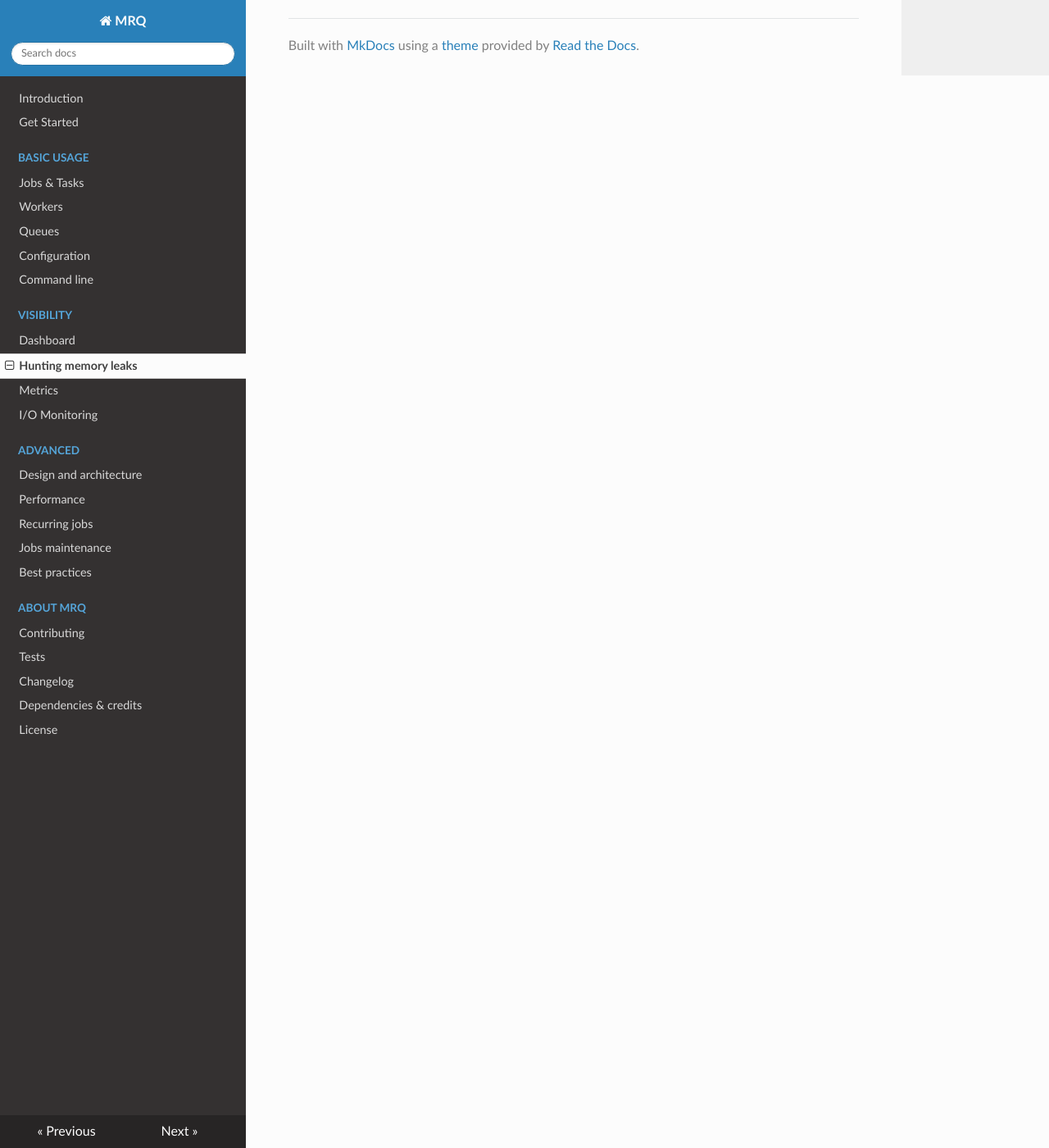
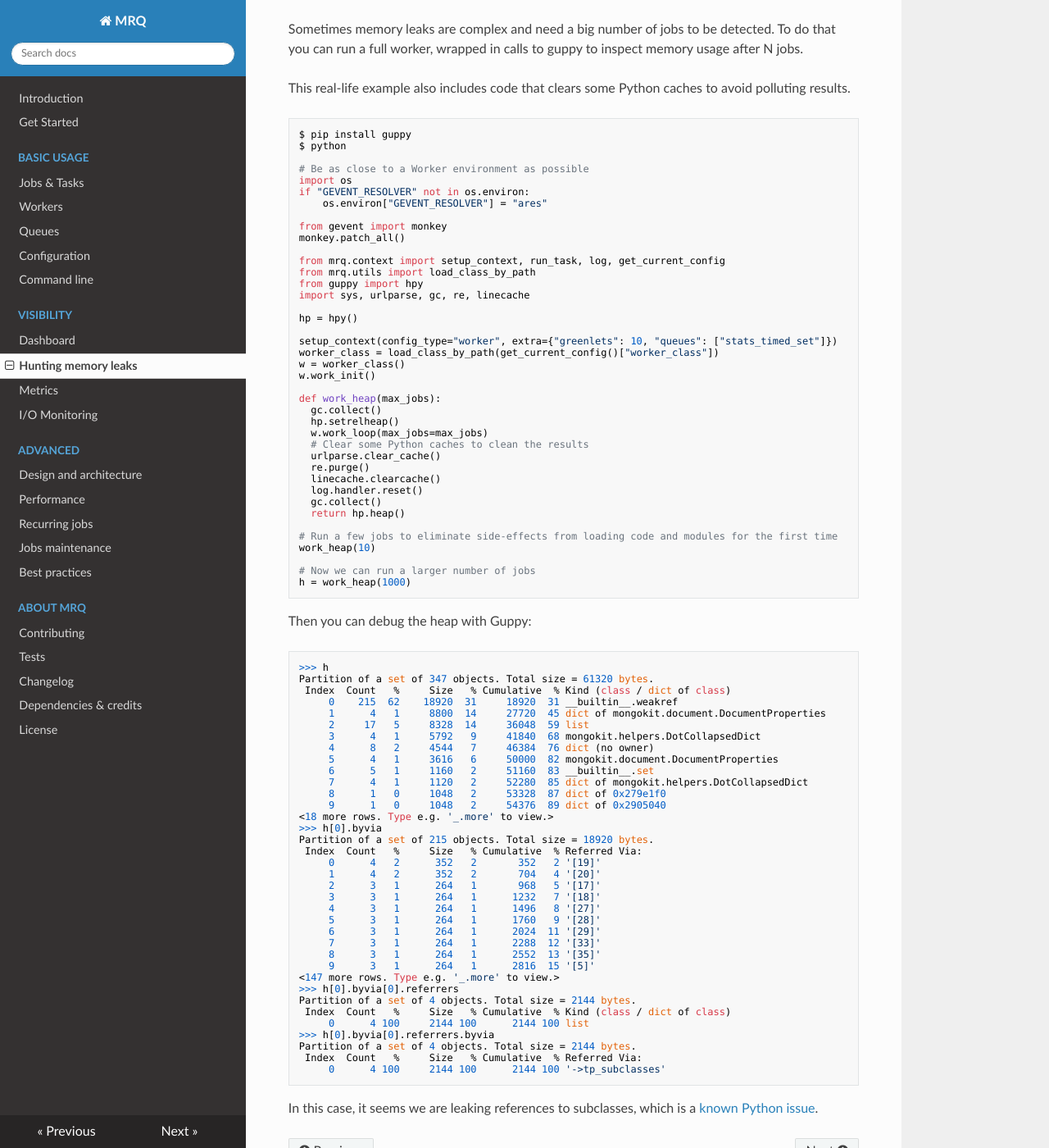
Before and after one commit to pricingassistant/mrq, an MkDocs documentation site: the page built from docs/memory-leaks.md, in a window 1280 px wide and 1400 px high, scrolled down 1798 px. Shown: the whole window at 82% size. Built offline with MkDocs 1.6.1, drawn with Linux system fonts in a browser that asks for light colours; nearby versions of some CDN libraries; old or Windows-style settings are respelled for this version of MkDocs; some of the changed text lies outside the part shown.

Commit message:
Add new memory leak documentation

````diff
--- a/docs/memory-leaks.md
+++ b/docs/memory-leaks.md
@@ -72,3 +72,94 @@ Partition of a set of 130043 objects. Total size = 15682088 bytes.
 ```
 
 Here, it seems that surprisingly, most of the strings are actually docstrings. This can happen if you work with large Python modules like scipy or boto. One might consider stripping them manually or with Python's optimized mode.
+
+# Running a full worker
+
+Sometimes memory leaks are complex and need a big number of jobs to be detected. To do that you can run a full worker, wrapped in calls to guppy to inspect memory usage after N jobs.
+
+This real-life example also includes code that clears some Python caches to avoid polluting results.
+
+```
+$ pip install guppy
+$ python
+
+# Be as close to a Worker environment as possible
+import os
+if "GEVENT_RESOLVER" not in os.environ:
+    os.environ["GEVENT_RESOLVER"] = "ares"
+
+from gevent import monkey
+monkey.patch_all()
+
+from mrq.context import setup_context, run_task, log, get_current_config
+from mrq.utils import load_class_by_path
+from guppy import hpy
+import sys, urlparse, gc, re, linecache
+
+hp = hpy()
+
+setup_context(config_type="worker", extra={"greenlets": 10, "queues": ["stats_timed_set"]})
+worker_class = load_class_by_path(get_current_config()["worker_class"])
+w = worker_class()
+w.work_init()
+
+def work_heap(max_jobs):
+  gc.collect()
+  hp.setrelheap()
+  w.work_loop(max_jobs=max_jobs)
+  # Clear some Python caches to clean the results
+  urlparse.clear_cache()
+  re.purge()
+  linecache.clearcache()
+  log.handler.reset()
+  gc.collect()
+  return hp.heap()
+
+# Run a few jobs to eliminate side-effects from loading code and modules for the first time
+work_heap(10)
+
+# Now we can run a larger number of jobs
+h = work_heap(1000)
+```
+
+Then you can debug the heap with Guppy:
+```
+>>> h
+Partition of a set of 347 objects. Total size = 61320 bytes.
+ Index  Count   %     Size   % Cumulative  % Kind (class / dict of class)
+     0    215  62    18920  31     18920  31 __builtin__.weakref
+     1      4   1     8800  14     27720  45 dict of mongokit.document.DocumentProperties
+     2     17   5     8328  14     36048  59 list
+     3      4   1     5792   9     41840  68 mongokit.helpers.DotCollapsedDict
+     4      8   2     4544   7     46384  76 dict (no owner)
+     5      4   1     3616   6     50000  82 mongokit.document.DocumentProperties
+     6      5   1     1160   2     51160  83 __builtin__.set
+     7      4   1     1120   2     52280  85 dict of mongokit.helpers.DotCollapsedDict
+     8      1   0     1048   2     53328  87 dict of 0x279e1f0
+     9      1   0     1048   2     54376  89 dict of 0x2905040
+<18 more rows. Type e.g. '_.more' to view.>
+>>> h[0].byvia
+Partition of a set of 215 objects. Total size = 18920 bytes.
+ Index  Count   %     Size   % Cumulative  % Referred Via:
+     0      4   2      352   2       352   2 '[19]'
+     1      4   2      352   2       704   4 '[20]'
+     2      3   1      264   1       968   5 '[17]'
+     3      3   1      264   1      1232   7 '[18]'
+     4      3   1      264   1      1496   8 '[27]'
+     5      3   1      264   1      1760   9 '[28]'
+     6      3   1      264   1      2024  11 '[29]'
+     7      3   1      264   1      2288  12 '[33]'
+     8      3   1      264   1      2552  13 '[35]'
+     9      3   1      264   1      2816  15 '[5]'
+<147 more rows. Type e.g. '_.more' to view.>
+>>> h[0].byvia[0].referrers
+Partition of a set of 4 objects. Total size = 2144 bytes.
+ Index  Count   %     Size   % Cumulative  % Kind (class / dict of class)
+     0      4 100     2144 100      2144 100 list
+>>> h[0].byvia[0].referrers.byvia
+Partition of a set of 4 objects. Total size = 2144 bytes.
+ Index  Count   %     Size   % Cumulative  % Referred Via:
+     0      4 100     2144 100      2144 100 '->tp_subclasses'
+```
+
+In this case, it seems we are leaking references to subclasses, which is a [known Python issue](http://bugs.python.org/issue980092).
````
